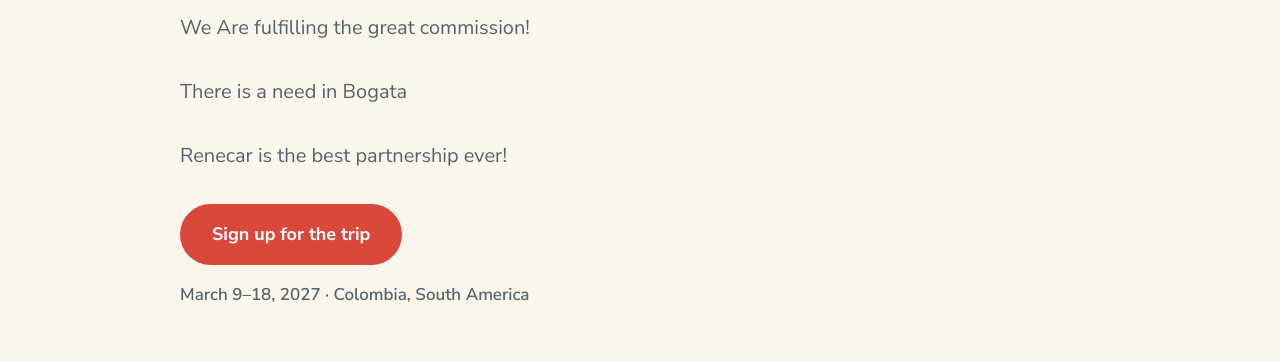
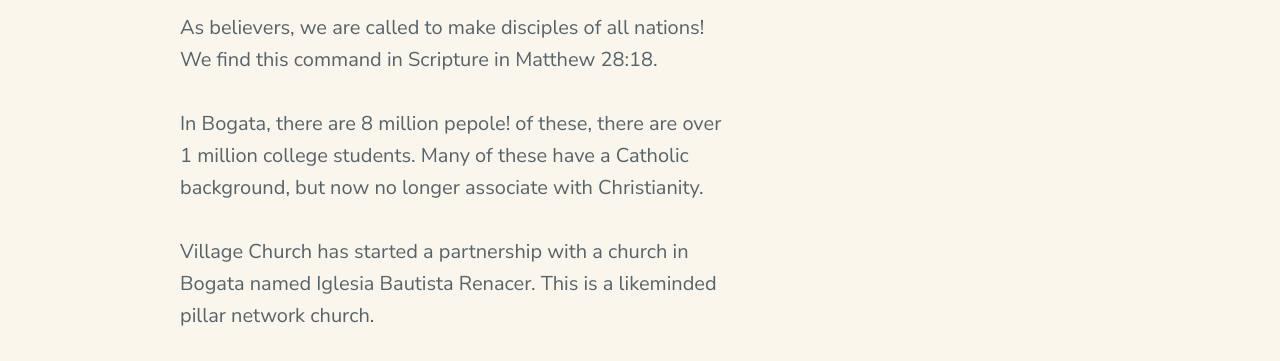
Before and after one commit to Reno117/colotripref, a plain HTML site: page index.html in a window 1280 px wide. Shown: the part 376-737 px from the top of the page. Drawn offline with Linux system fonts and the light colour scheme.

Commit message:
Add Colombia mission trip page

```diff
--- a/index.html
+++ b/index.html
@@ -15,9 +15,18 @@
 <header class="hero">
   <div class="wrap">
     <h1>Bogata, Colombia Partnership</h1>
-    <p class="lead">We Are fulfilling the great commission!</p>
-    <p class="lead">There is a need in Bogata</p>
-    <p class="lead">Renecar is the best partnership ever!</p>
+    <p class="lead">
+As believers, we are called to make disciples of all nations! We find this command in Scripture
+in Matthew 28:18.
+    </p>
+    <p class="lead">
+        In Bogata, there are 8 million pepole! of these, there are over 1 million college students.
+        Many of these have a Catholic background, but now no longer associate with Christianity.
+    </p>
+    <p class="lead">
+        Village Church has started a partnership with a church in Bogata named Iglesia Bautista Renacer.
+        This is a likeminded pillar network church.
+    </p>
     <a class="btn" href="YOUR_FORM_URL_HERE">Sign up for the trip</a>
     <p class="dates">March 9–18, 2027 · Colombia, South America</p>
   </div>
```
